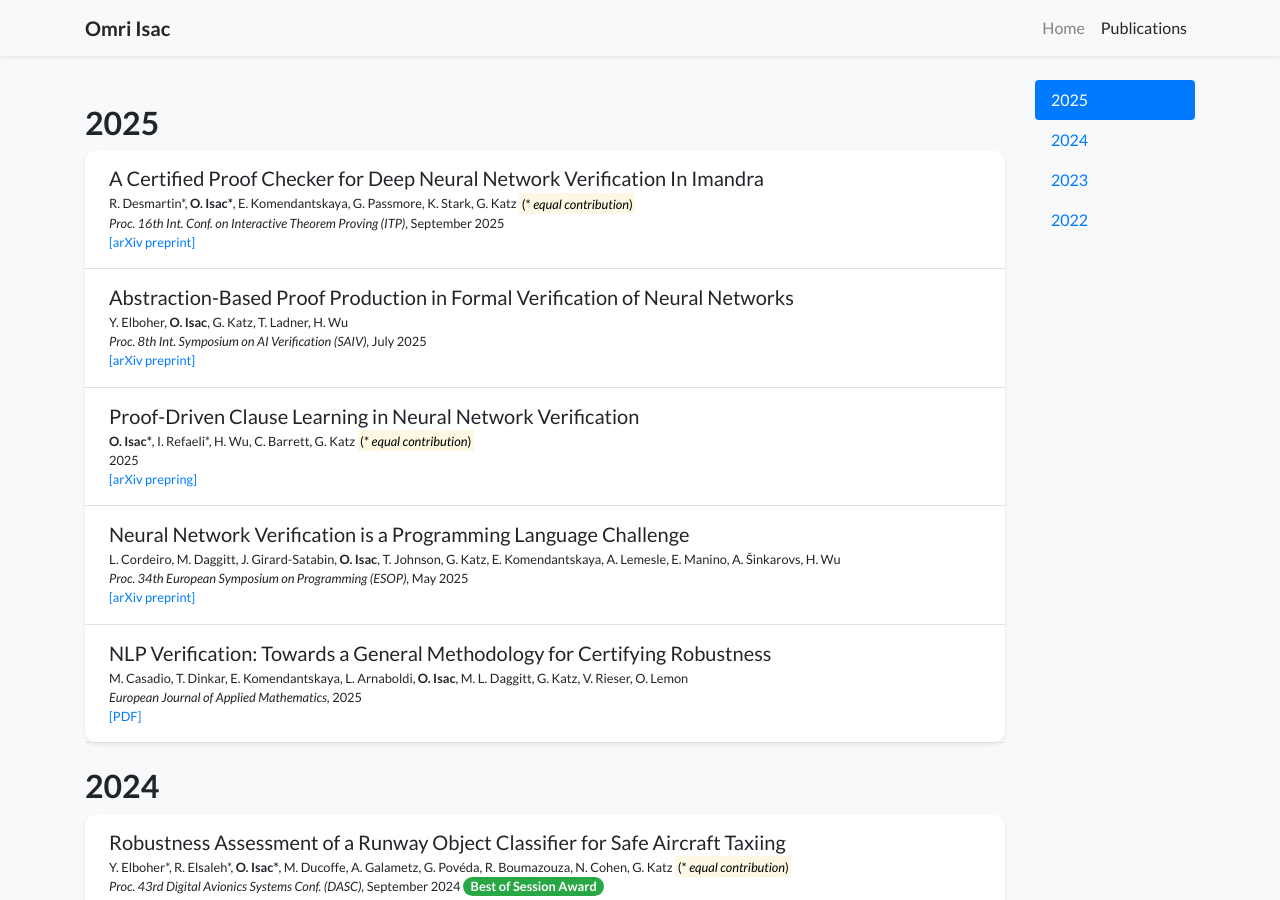
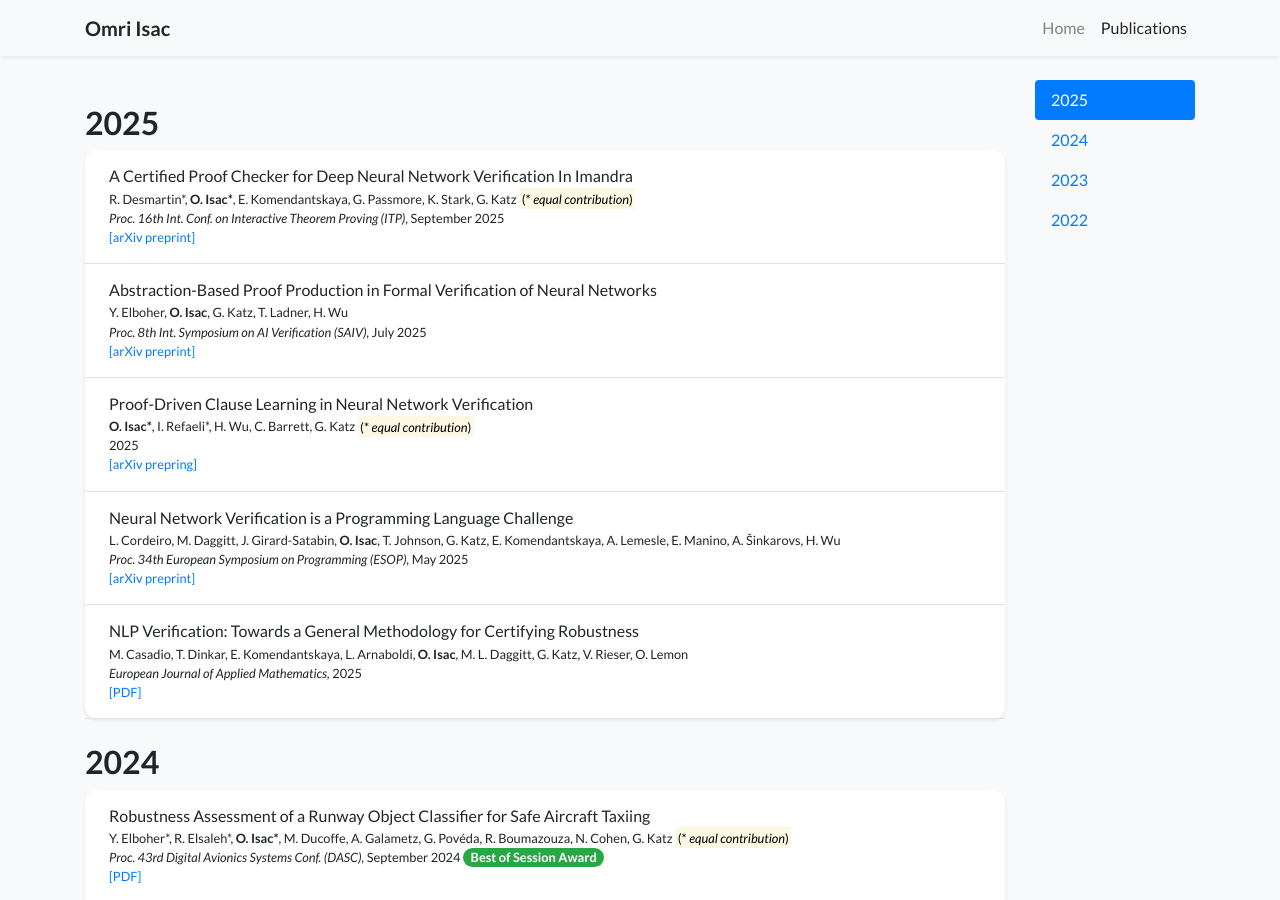
Before and after one commit to omriisack/omriisack.github.io, a Jekyll site: the page built from publications.html, in a window 1280 px wide and 900 px high. Built offline with Jekyll 4.4.1, drawn with Linux system fonts in a browser that asks for light colours; nearby versions of some CDN libraries; a style sheet for code colours, icons or effects is not loaded.

Commit message:
Update publication_item.html

```diff
--- a/_includes/widgets/publication_item.html
+++ b/_includes/widgets/publication_item.html
@@ -9,7 +9,7 @@
         {%- else -%}
         <div class="col p-3 ml-md-2">
         {%- endif -%}
-            <h5 class="mt-0 mb-1 font-weight-normal">{{ item.title }}</h5>
+            <h6 class="mt-0 mb-1 font-weight-normal fs-2">{{ item.title }}</h6>
             <p class="mt-0 mb-0 small">{% include widgets/author_list.html authors=item.authors %}</p>
             <p class="mt-0 mb-0 small">{{item.pub_pre}}<i>{{ item.pub }}</i>{{ item.pub_post }} {{ item.pub_date }} {{ item.pub_last }}</p>
             <p class="mt-0 mb-0 small text-muted">{{ item.abstract }}</p>
```
